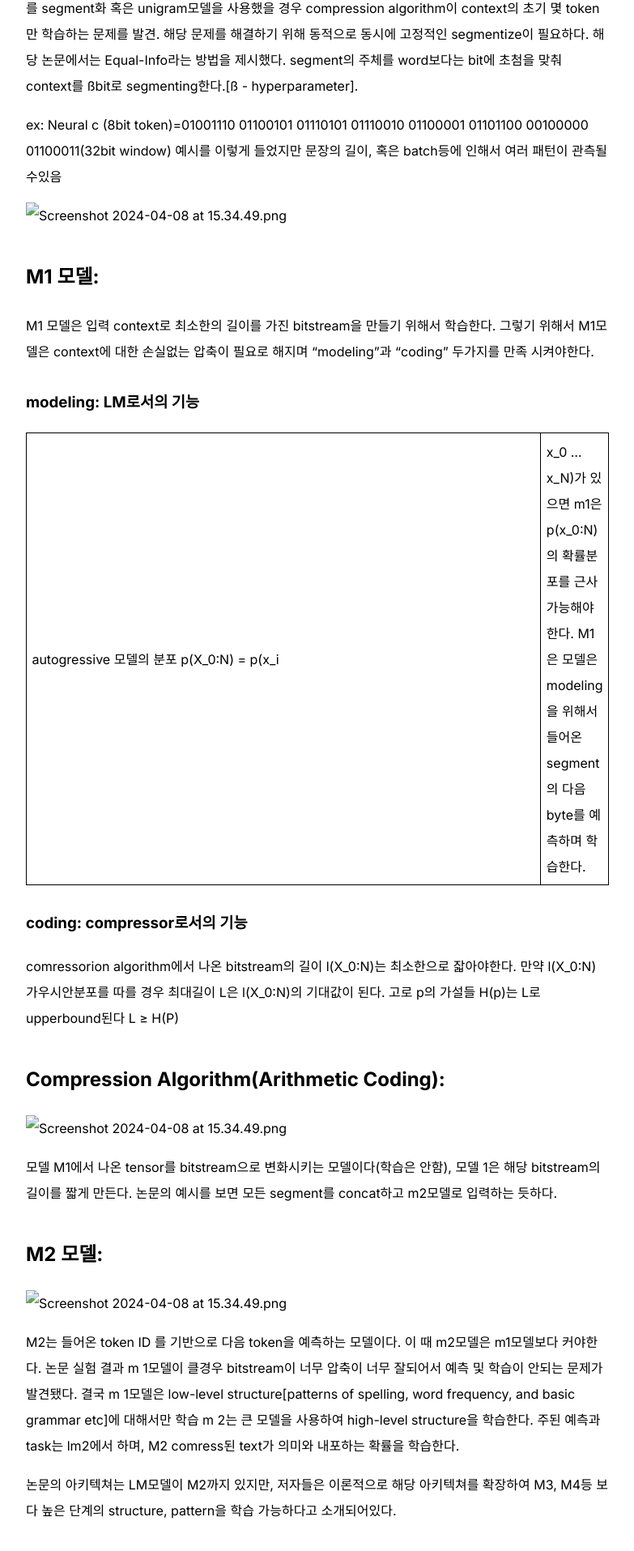
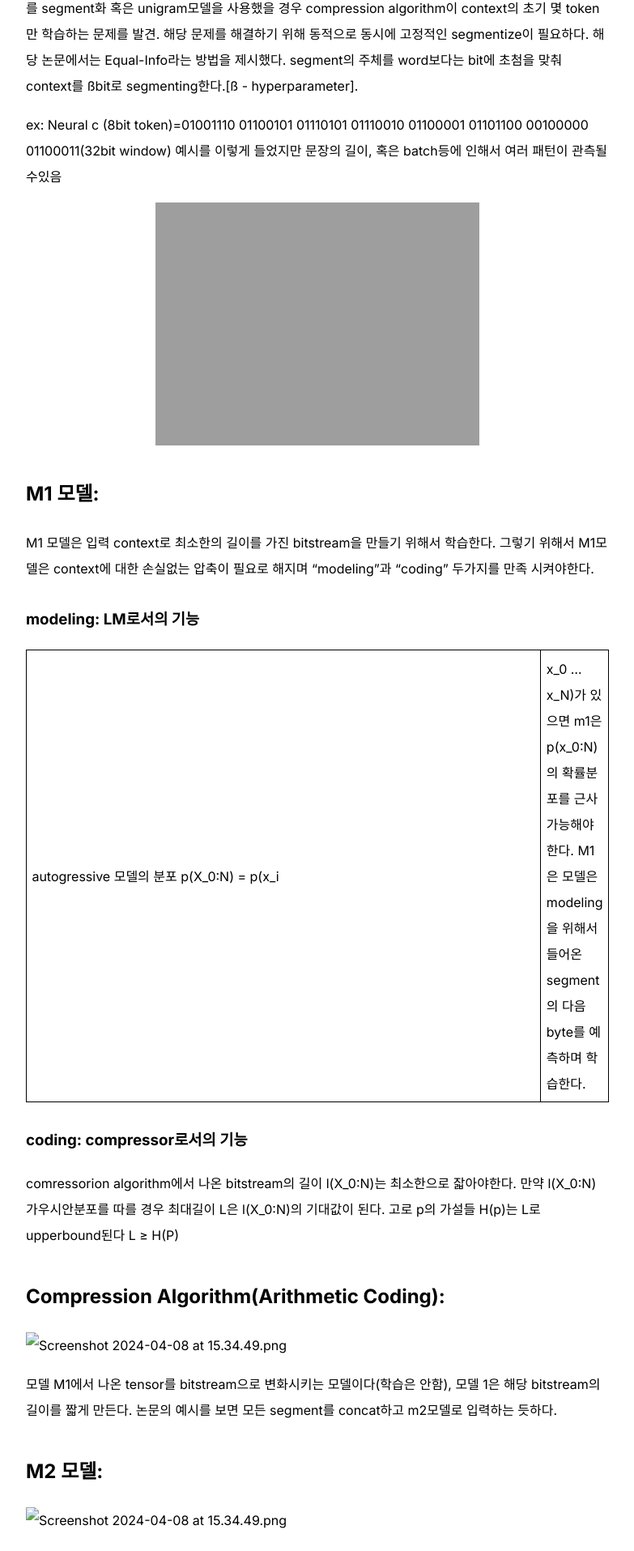
Before and after one commit to new-Sunset-shimmer/new-Sunset-shimmer.github.io, a Jekyll site: the page built from _posts/2024-09-09-Neurally-Compressed-Text.md, in a window 1280 px wide. Shown: the part 829-2744 px from the top of the page at 81% size, without its empty margins (248-1031 px from the left). Built offline with Jekyll 4.4.1, drawn with Linux system fonts in a browser that asks for light colours.

Commit message:
Update 2024-09-09-Neurally-Compressed-Text.md

```diff
--- a/_posts/2024-09-09-Neurally-Compressed-Text.md
+++ b/_posts/2024-09-09-Neurally-Compressed-Text.md
@@ -27,7 +27,7 @@ long-context를 한번에 압축하면 비효율적이고 성능에 제한이
 
 ex: Neural c (8bit token)=01001110 01100101 01110101 01110010 01100001 01101100 00100000 01100011(32bit window) 예시를 이렇게 들었지만 문장의 길이, 혹은 batch등에 인해서 여러 패턴이 관측될수있음
 
-![Screenshot 2024-04-08 at 15.34.49.png](Neurally%20Compressed%20Text%2050202ca3d5584beb8700dcc1f7f72729/d66c7666-7d1a-4e12-b347-7259755f1b57.png)
+![Screenshot 2024-04-08 at 15.34.49.png](![theme logo](Neurally%20Compressed%20Text%2050202ca3d5584beb8700dcc1f7f72729/d66c7666-7d1a-4e12-b347-7259755f1b57.png))
 
 ## **M1 모델:**
 
```
